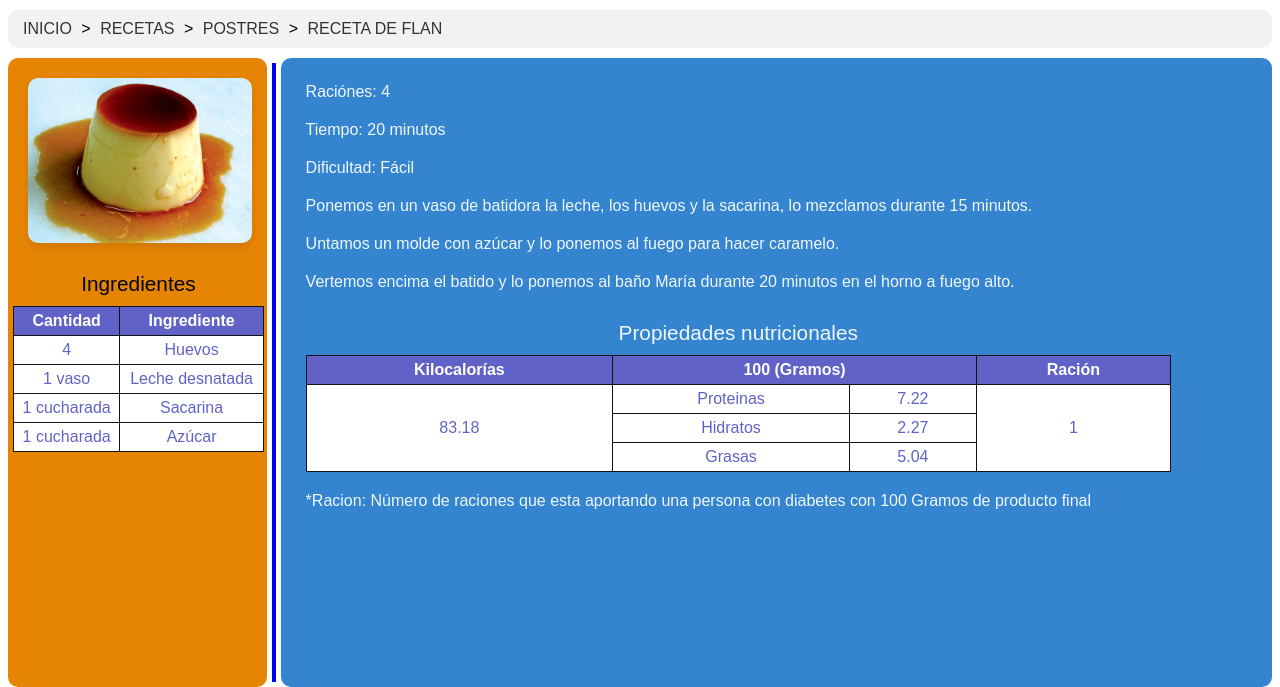
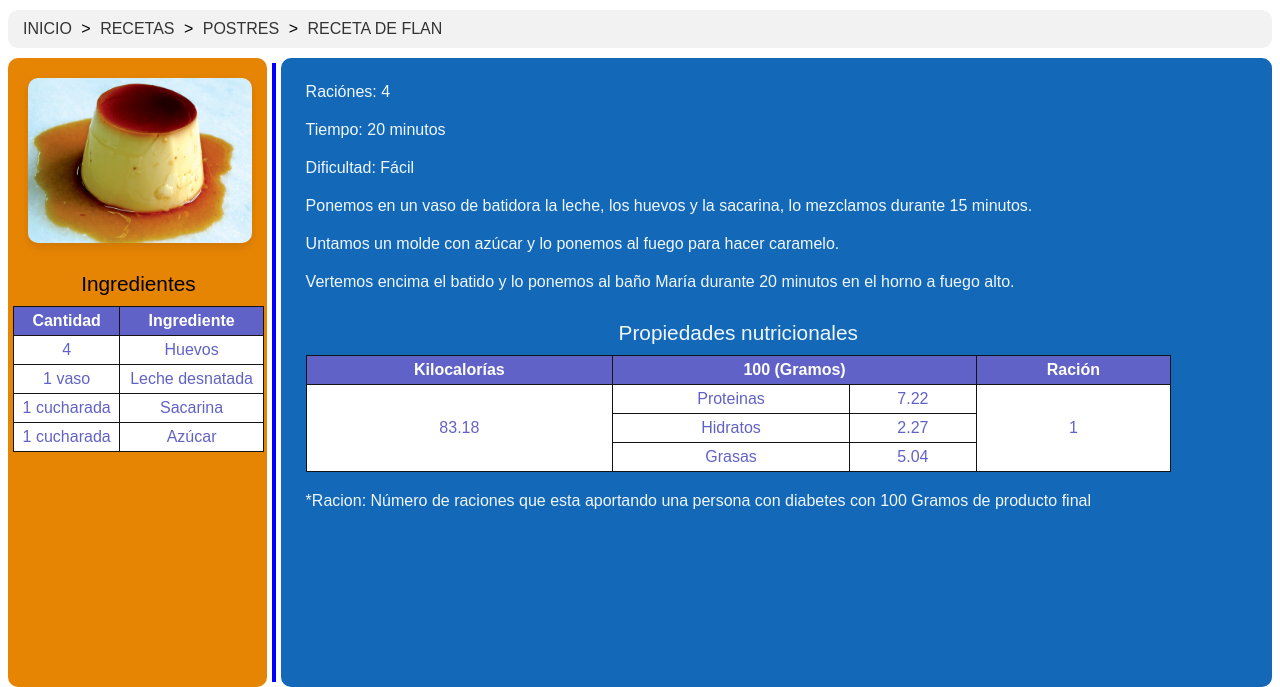
Before and after one commit to DavidBA36/DIW04, a plain HTML site: page recetas/postres/flan.html in a window 1280 px wide. Shown: the part 121-808 px from the top of the page. Drawn offline with Linux system fonts and the light colour scheme.

Commit message:
contraste

```diff
--- a/css/estilo.css
+++ b/css/estilo.css
@@ -352,7 +352,7 @@ footer:hover {
 .desarrollo{
     display: flex;
     flex-direction: column;
-    background-color: #3484cf;
+    background-color: #1468b8;
     color: aliceblue;
     padding: 15px;
     height: auto;
```
